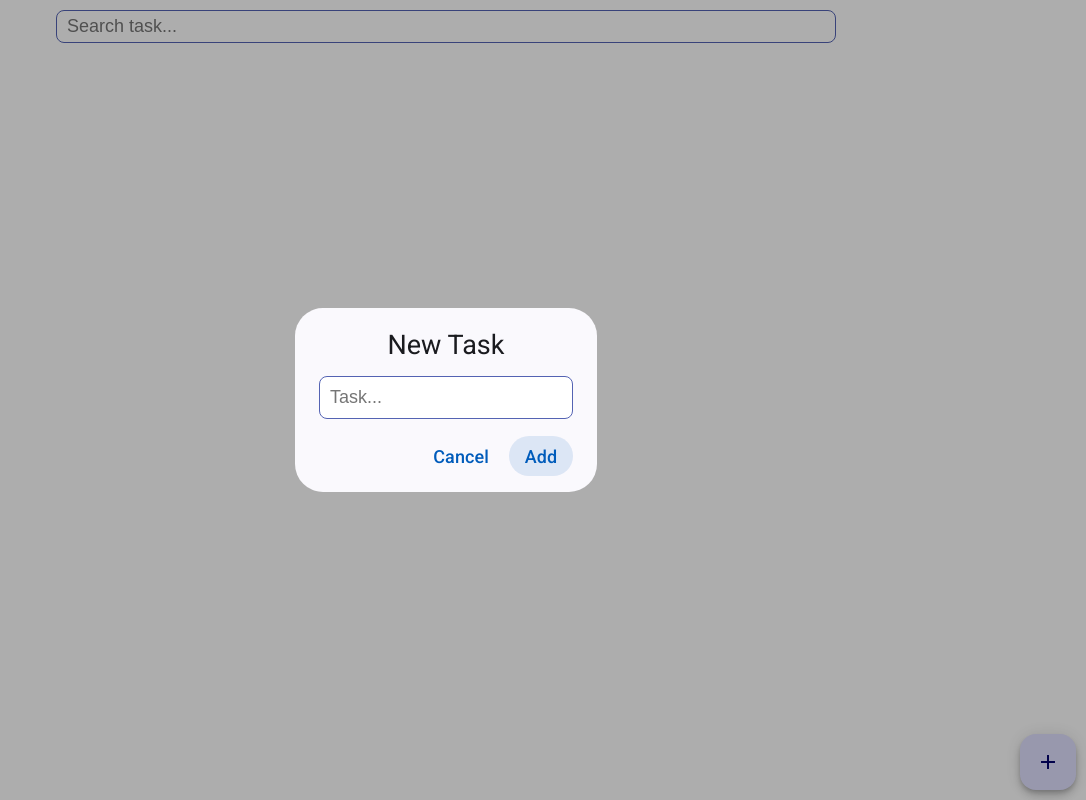
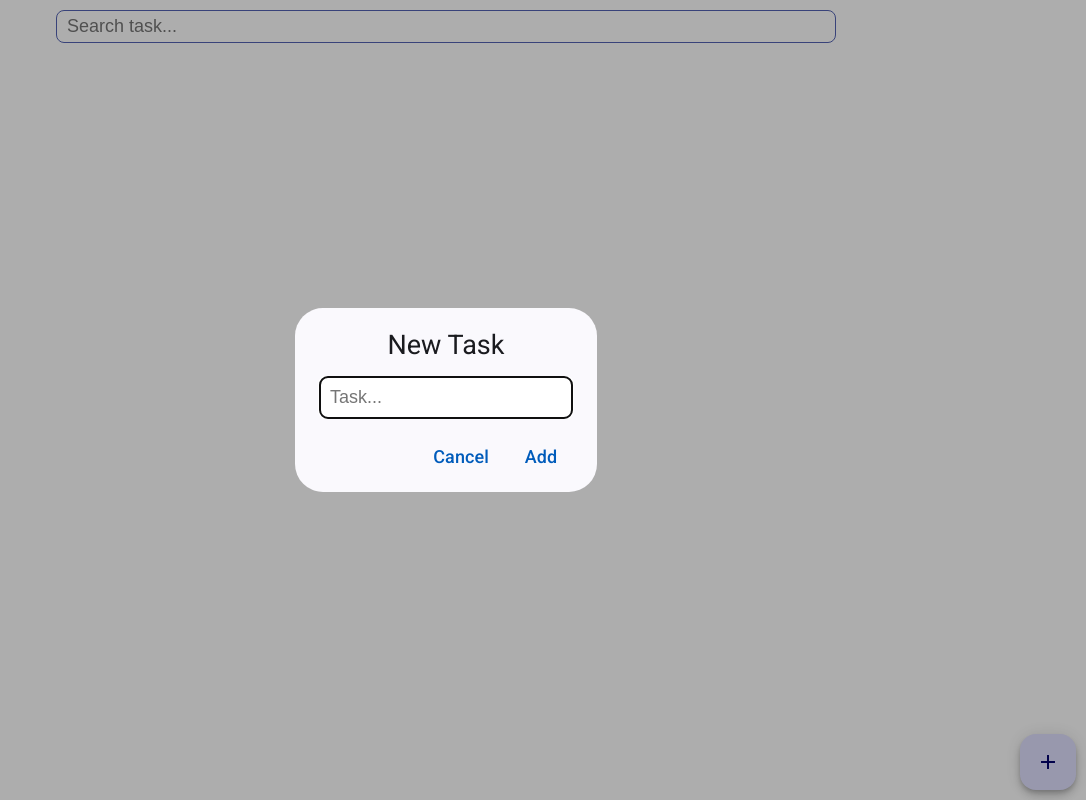
Before and after one commit to eiErick/listness, an Angular app: page / in a window 1280 px wide. Both pictures are taken after a click on the button 1242 px from the left and 762 px from the top of the page. Shown: the whole page, without its empty margins (194-1280 px from the left). Built offline with nearby package versions, Linux system fonts and the light colour scheme.

Commit message:
changing the focus of the dialog to the input to the button investment

```diff
--- a/src/app/components/dialog-new-task/dialog-new-task.component.html
+++ b/src/app/components/dialog-new-task/dialog-new-task.component.html
@@ -4,5 +4,5 @@
 </mat-dialog-content>
 <mat-dialog-actions>
   <button mat-button (click)="onNoClick()">Cancel</button>
-  <button mat-button [mat-dialog-close]="taskName()" cdkFocusInitial>Add</button>
+  <button mat-button [mat-dialog-close]="taskName()">Add</button>
 </mat-dialog-actions>
```
